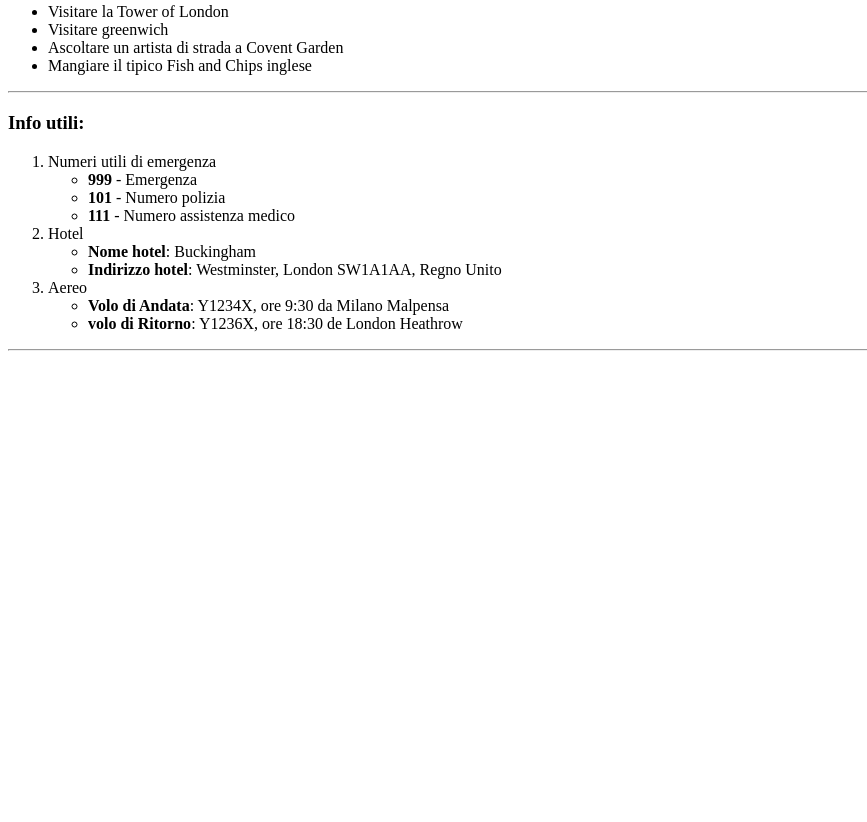
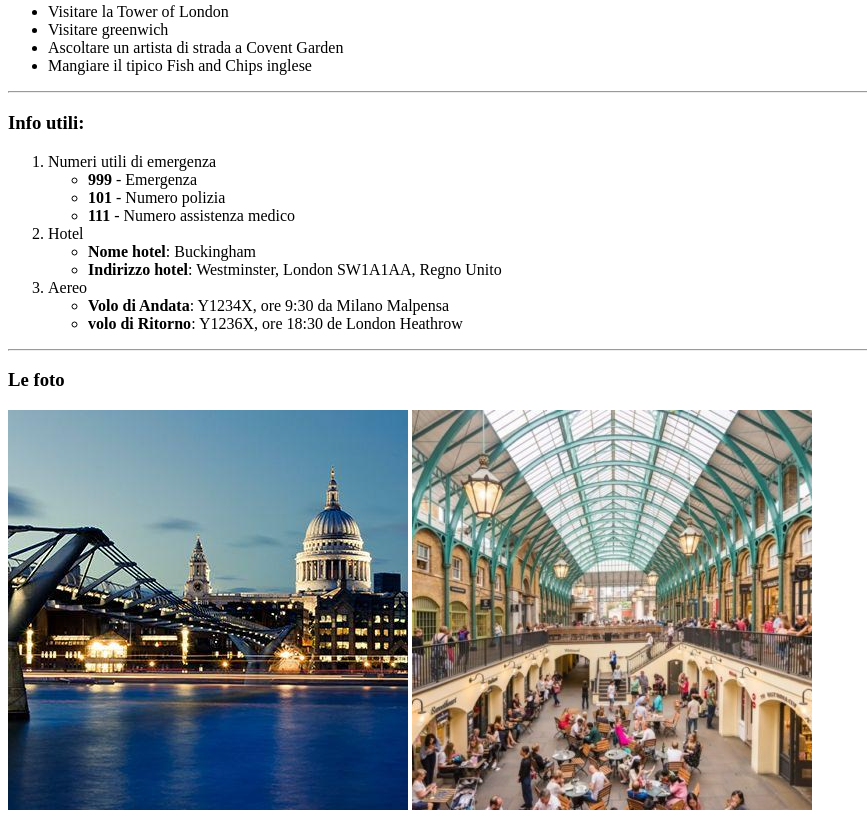
Before and after one commit to karfaisarra/html-london-trip, a plain HTML site: page index.html in a window 1280 px wide. Shown: the part 939-1761 px from the top of the page, without its empty margins (0-867 px from the left). Before the commit the page ends 1298 px from the top, so only its background shows below. Drawn offline with Linux system fonts and the light colour scheme.

Commit message:
final commit

```diff
--- a/index.html
+++ b/index.html
@@ -111,5 +111,10 @@
         </ol>
         <hr>
     </section>
+    <footer>
+        <h3>Le foto</h3>
+        <img src="img/img4.jpg" alt="">
+        <img src="img/img5.jpg" alt="">
+    </footer>
 </body>
 </html>
```
